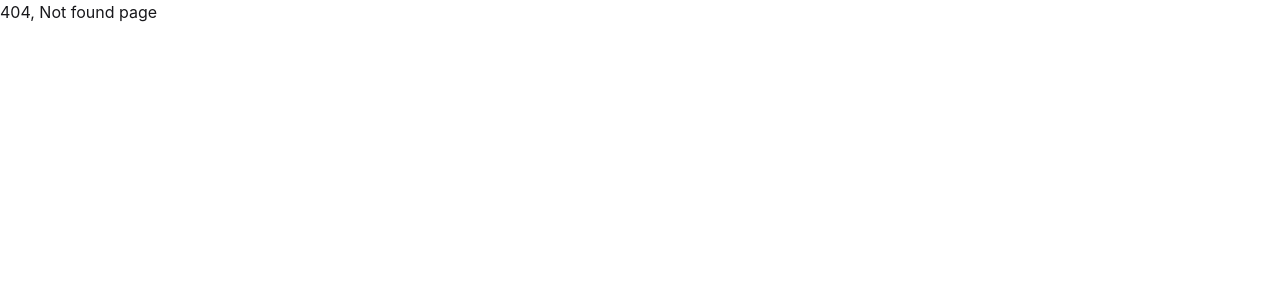
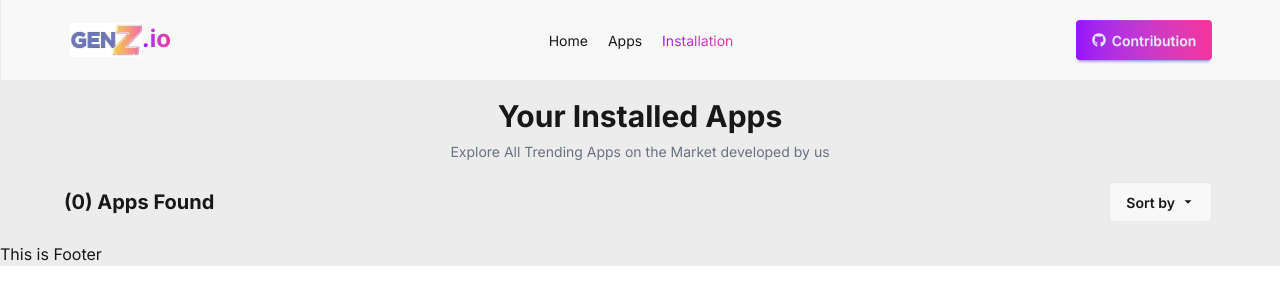
Before and after one commit to mehadiHasanDiner/app-zen-z.io, a React (Vite) app: page /installation in a window 1280 px wide. Before the commit this address had no page. Shown: the top 304 px of the page. Built offline with nearby package versions, Linux system fonts and the light colour scheme.

Commit message:
almost doen

```diff
--- a/src/Routes/Routes.jsx
+++ b/src/Routes/Routes.jsx
@@ -5,6 +5,7 @@ import ErrorPage from "../pages/ErrorPage/ErrorPage";
 import Home from "../pages/Home/Home";
 import AppDetails from "../pages/appDetails/appDetails";
 import AllApps from "../pages/AllApps/AllApps";
+import Installation from "../pages/Installation/Installation";
 
 export const router = createBrowserRouter([
   {
@@ -27,6 +28,11 @@ export const router = createBrowserRouter([
         loader: () => fetch("/appsData.json"),
         Component: AppDetails,
       },
+      {
+        path: "installation",
+        loader: () => fetch("/appsData.json"),
+        Component: Installation,
+      },
     ],
     errorElement: <ErrorPage></ErrorPage>,
   },
--- a/src/index.css
+++ b/src/index.css
@@ -13,3 +13,7 @@
         @apply bg-linear-to-r from-purple-600 to-pink-500 bg-clip-text text-transparent;
     }
 }
+
+body{
+    background: #ececec;
+}
--- a/src/pages/AllApps/AllApps.jsx
+++ b/src/pages/AllApps/AllApps.jsx
@@ -1,22 +1,70 @@
-import React from "react";
+import React, { useEffect, useState } from "react";
 import { useLoaderData } from "react-router";
 import Apps from "../Apps/Apps";
+import { FaSearch } from "react-icons/fa";
 
 const AllApps = () => {
   const allAppsData = useLoaderData();
+  const [loading, setLoading] = useState(false);
+  const [searchText, setSearchText] = useState("");
+  const [displayApps, setDisplayApps] = useState(allAppsData);
+
+  useEffect(() => {
+    setLoading(true);
+    const timeout = setTimeout(() => {
+      if (searchText === "") {
+        setDisplayApps(allAppsData);
+      } else {
+        const filtered = allAppsData.filter((app) =>
+          app.title.toLowerCase().includes(searchText.toLowerCase())
+        );
+        setDisplayApps(filtered);
+      }
+      setLoading(false);
+    }, 500);
+    return () => clearTimeout(timeout);
+  }, [searchText, allAppsData]);
+
   return (
-    <div className="max-w-6xl mx-auto my-10">
+    <div className="max-w-6xl mx-auto">
       <div className="space-y-2">
         {" "}
-        <h2 className="text-4xl font-bold text-center">Our All Applications</h2>
+        <h2 className="text-3xl font-bold text-center">Our All Applications</h2>
         <p className="text-sm text-gray-500 text-center">
           Explore All Apps on the Market developed by us. We code for Millions
         </p>
       </div>
-      <div className="grid grid-cols-1 sm:grid-cols-2 md:grid-cols-3 lg:grid-cols-4 gap-6 my-8">
-        {allAppsData.map((app) => (
-          <Apps key={app.id} app={app} pathAll="showAll"></Apps>
-        ))}
+      <div className="my-4 flex sm:flex-row flex-col justify-between items-center">
+        <h4 className="text-xl font-bold">({displayApps.length}) Apps Found</h4>
+
+        <label className="input">
+          <span>
+            <FaSearch />
+          </span>
+          <input
+            type="search"
+            required
+            placeholder="Search"
+            value={searchText}
+            onChange={(e) => setSearchText(e.target.value)}
+          />
+        </label>
+      </div>
+
+      <div className="grid grid-cols-1 sm:grid-cols-2 md:grid-cols-3 lg:grid-cols-4 gap-6">
+        {loading ? (
+          <>
+            <div className="flex col-span-full justify-center mt-10">
+              <div className="w-8 h-8 border-4 border-blue-500 border-t-transparent rounded-full animate-spin"></div>
+            </div>
+          </>
+        ) : (
+          displayApps.map((app) => (
+            <Apps key={app.id} app={app} pathAll="showAll"></Apps>
+          ))
+        )}
+
+        {displayApps.length === 0 && <p>No apps found 😢</p>}
       </div>
     </div>
   );
--- /dev/null
+++ b/src/pages/Installation/Installation.jsx
@@ -0,0 +1,77 @@
+import React, { useEffect, useState } from "react";
+import { useLoaderData } from "react-router";
+import { getInstalledApp } from "../../utilities/utilitiesFunc";
+import Installed from "../Installed/Installed";
+import { IoMdArrowDropdown } from "react-icons/io";
+
+const Installation = () => {
+  const appsData = useLoaderData();
+  const [installedAppData, setInstalledAppData] = useState([]);
+  const [sort, setSort] = useState("");
+
+  useEffect(() => {
+    const installedAppId = getInstalledApp();
+    const installedAppIdToNo = installedAppId.map((id) => parseInt(id));
+
+    const installedApp = appsData.filter((app) =>
+      installedAppIdToNo.includes(app.id)
+    );
+    setInstalledAppData(installedApp);
+  }, []);
+  console.log(installedAppData);
+
+  const handleSort = (type) => {
+    setSort(type);
+    if (type === "Low-High") {
+      const sortLowToHigh = [...installedAppData].sort(
+        (a, b) => a.size - b.size
+      );
+      setInstalledAppData(sortLowToHigh);
+    }
+    if (type === "High-Low") {
+      const sortLowToHigh = [...installedAppData].sort(
+        (a, b) => b.size - a.size
+      );
+      setInstalledAppData(sortLowToHigh);
+    }
+  };
+
+  return (
+    <div className="max-w-6xl mx-auto">
+      <div className="space-y-2">
+        <h2 className="text-3xl font-bold text-center">Your Installed Apps</h2>
+        <p className="text-sm text-gray-500 text-center">
+          Explore All Trending Apps on the Market developed by us
+        </p>
+      </div>
+      <div className="my-4 flex sm:flex-row flex-col justify-between items-center">
+        <h4 className="text-xl font-bold">
+          ({installedAppData.length}) Apps Found
+        </h4>
+
+        <div className="dropdown">
+          <div tabIndex={0} role="button" className="btn m-1">
+            Sort by {sort ? sort : ""} <IoMdArrowDropdown />
+          </div>
+          <ul
+            tabIndex="-1"
+            className="dropdown-content menu bg-base-100 rounded-box z-1 w-52 p-2 shadow-sm"
+          >
+            <li onClick={() => handleSort("Low-High")}>
+              <a>Low-High</a>
+            </li>
+            <li onClick={() => handleSort("High-Low")}>
+              <a>High-Low</a>
+            </li>
+          </ul>
+        </div>
+      </div>
+
+      {installedAppData.map((data) => (
+        <Installed key={data.id} data={data}></Installed>
+      ))}
+    </div>
+  );
+};
+
+export default Installation;
--- /dev/null
+++ b/src/pages/Installed/Installed.jsx
@@ -0,0 +1,45 @@
+import React from "react";
+import { FaDownload } from "react-icons/fa";
+import { FaStar } from "react-icons/fa";
+import { downloadFormation } from "../../utilities/utilitiesFunc";
+
+const Installed = ({ data }) => {
+  const { id, image, title, ratingAvg, downloads, size } = data;
+
+  const handleUnInstallation = (id) => {
+    console.log(id);
+  };
+
+  return (
+    <div className="bg-white flex h-20 gap-4 my-4 p-1 justify-between rounded ">
+      <div className="flex gap-4 w-10/12">
+        <img className="" src={image} alt="" />
+        <div className="space-y-2">
+          <h5 className="font-bold text-xl">{title}</h5>
+          <div className="flex gap-3 items-center">
+            <p className="flex gap-1 bg-gray-200 rounded items-center p-1 text-green-800">
+              <FaDownload size={18} color="green" />
+              {downloadFormation(downloads)}
+            </p>
+            <p className="flex gap-1 bg-gray-200 rounded items-center p-1 text-orange-400">
+              <FaStar size={18} color="orange" />
+              {ratingAvg}
+            </p>
+
+            <p>{size}MB</p>
+          </div>
+        </div>
+      </div>
+      <div className="">
+        <button
+          onClick={() => handleUnInstallation(id)}
+          className="btn bg-[#00D390] text-white text-lg mt-4 "
+        >
+          Uninstall
+        </button>
+      </div>
+    </div>
+  );
+};
+
+export default Installed;
--- a/src/pages/Root/Root.jsx
+++ b/src/pages/Root/Root.jsx
@@ -9,7 +9,7 @@ const Root = () => {
       <div className="border border-[#E9E9E9]  ">
         <Header></Header>
       </div>
-      <div className="mt-20">
+      <div className="mt-24">
         <Outlet></Outlet>
       </div>
       <Footer></Footer>
```
